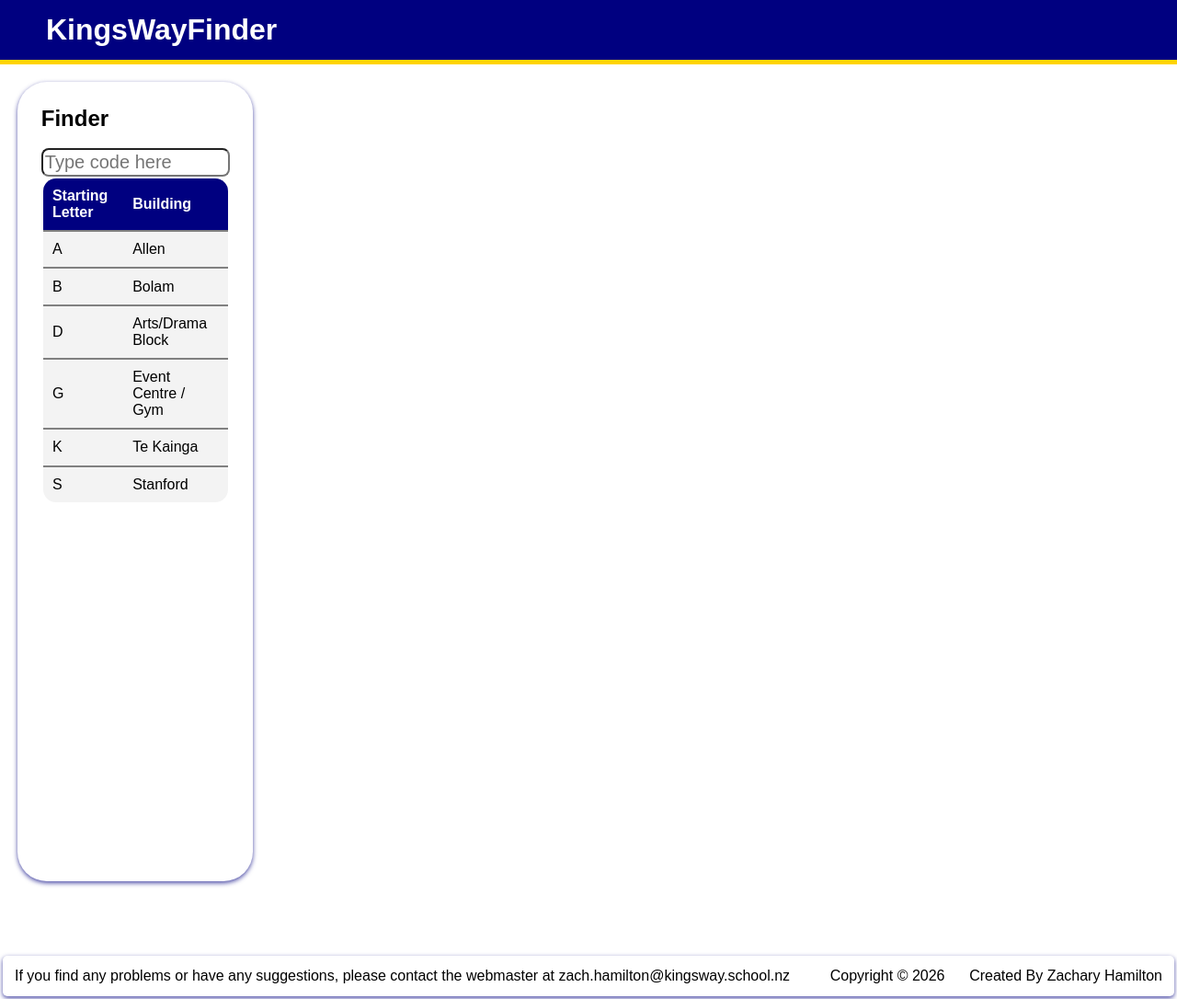
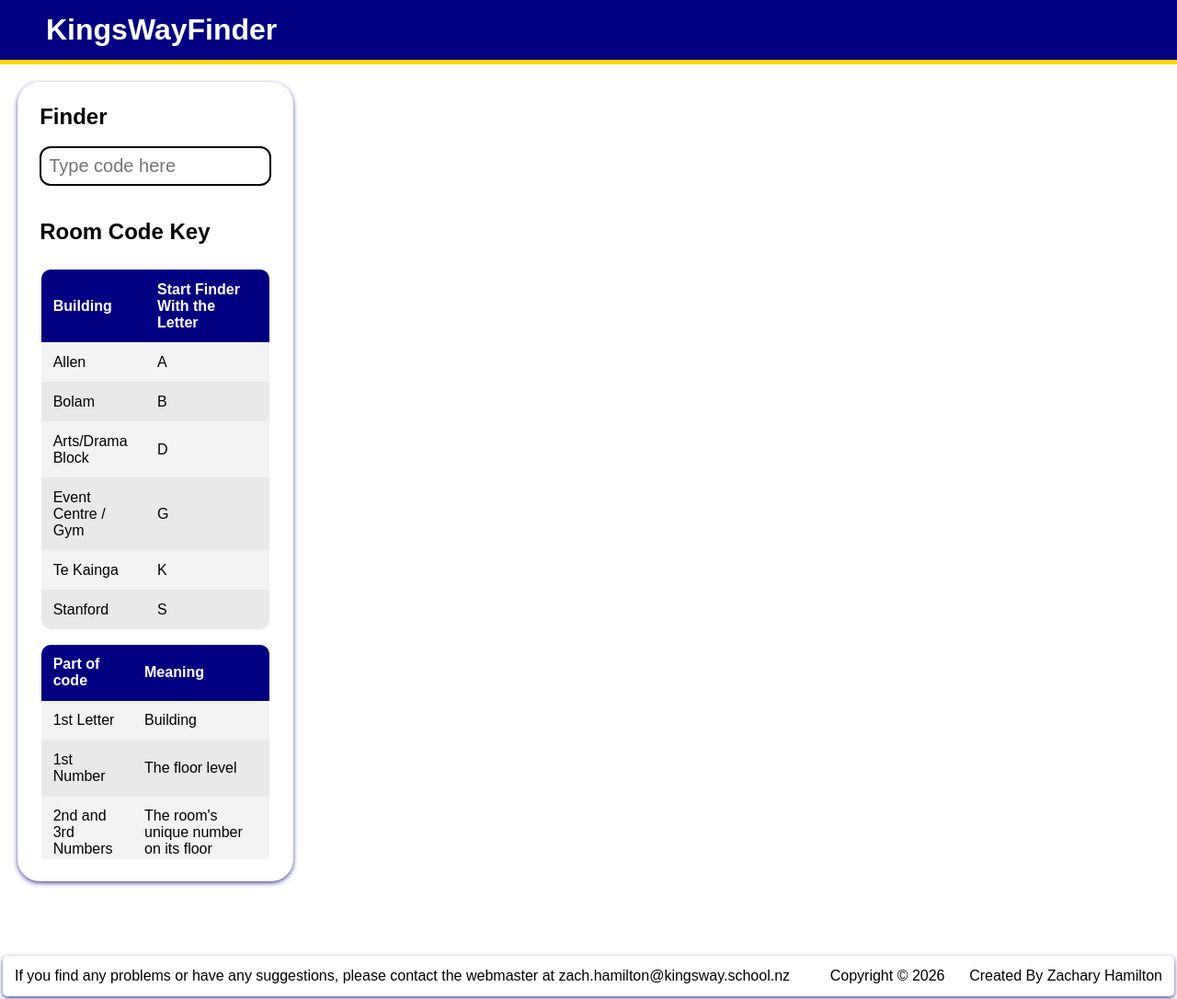
Before and after one commit to ZachHamiton/12DGT-Programing-and-Project-Management, a Flask app: page / in a window 1280 px wide. Shown: the whole page at 92% size. Run offline with Flask 3, Linux system fonts and the light colour scheme.

Commit message:
Made the class code key

```diff
--- a/KingsWayFinder/website/static/styles.css
+++ b/KingsWayFinder/website/static/styles.css
@@ -63,45 +63,70 @@ body{
 
 
 
-/*  */
+
 .sidebar{
-    width: 20%;
-    border-radius: 2rem;
+    width: 22%;
+    min-width: 300px;
+    border-radius: 24px;
     height: 80vh;
     margin: 1.5%;
     box-shadow: 0px 2px 5px rgba(0, 0, 128, 0.7); /* makes th e sidebar look like its hovering above everything else*/
-    padding: 2%;
+    padding: 24px;
     font-family: sans-serif;
 }
 
 
+.sidebar_content {
+    display: flex;
+    flex-direction: column;
+    height: 100%;
+}
+
 .finder_input{
-    padding: 1%;
-    border-radius: 0.5rem;
+    outline: none;
+    border: 2px solid black;
+    padding: 8px;
+    border-radius: 12px;
     width:100%;
     font-size: 20px;
 }
 
+
+.table_div{
+    flex: 1; /* makes the table div take up all reamaining space*/
+    overflow-y: scroll;
+    margin-top: 5%;
+}
+
+/* followed example table from https://www.youtube.com/watch?v=lXxEm9thbiQ */
 table{
     width:100%;
-    border-radius: 1rem;
+    border-radius: 12px;
     border: 2px solid black; /*not working*/
     overflow: hidden;
     border-collapse: collapse;
+    margin-top: 5%;
 }
 
+/* styles each individual cell */
 th,td{
     padding:5%;
     text-align: left;
-    border-bottom: 2px solid gray;
 }
 
+/* style table head */
 th{
     background-color: navy;
     color:white;
     font-weight: bold;
 }
-
+/* sytles table rows */
 tr{
     background-color: #f3f3f3;
 }
+
+/* gets every second row and changes its background colour to a darker gray so that the table is more readable */
+tr:nth-child(even){
+    background-color: #e9e9e9;
+
+}
--- a/KingsWayFinder/website/templates/map.html
+++ b/KingsWayFinder/website/templates/map.html
@@ -9,54 +9,56 @@
 <!-- changes what the pages content is / middle is -->
 {% block content %}
     <div class = "sidebar">
-        <div>
+        <div class = "sidebar_content">
+
             <h2>Finder</h2>
             <br>
             <input type = "text" placeholder = "Type code here" class = "finder_input">
+            <br>
+            <br>
+            <h2> Room Code Key</h2>
+
             <div class = "table_div">
+
+                <!-- table explaining which letters correspond to each building -->
                 <table>
                     <thead>
-                        <th>Starting Letter</th>
-                        <th> Building</th>
+                         <th> Building</th>
+                        <th> Start Finder With the Letter</th>
                     </thead>
 
                     <tbody>
-                        <tr>
-                            <td>A</td>
-                            <td>Allen</td>
-                        </tr>
-                        <tr>
-                            <td>B</td>
-                            <td>Bolam</td>
-                        </tr>
-                        <tr>
-                            <td>D</td>
-                            <td>Arts/Drama Block</td>
-                        </tr>
-                        <tr>
-                            <td>G</td>
-                            <td>Event Centre / Gym</td>
-                        </tr>
-                        <tr>
-                            <td>K</td>
-                            <td>Te Kainga</td>
-                        </tr>
-
-                        <tr>
-                            <td>S</td>
-                            <td>Stanford</td>
-                        </tr>
-
-
+                        <tr><td>Allen</td> <td>A</td></tr>
+                        <tr><td>Bolam</td><td>B</td></tr>
+                        <tr><td>Arts/Drama Block</td><td>D</td></tr>
+                        <tr><td>Event Centre / Gym</td><td>G</td></tr>
+                        <tr><td>Te Kainga</td><td>K</td></tr>
+                        <tr><td>Stanford</td><td>S</td></tr>
                     </tbody>
 
                 </table>
 
-            </div>
+                <!-- table that explains the conpanants of the room code -->
+                <table>
+                    <thead>
+                         <th> Part of code</th>
+                        <th> Meaning </th>
+                    </thead>
+
+                    <tbody>
+                        <tr><td>1st Letter</td> <td> Building</td></tr>
+                        <tr><td>1st Number</td> <td> The floor level</td></tr>
+                        <tr><td>2nd and 3rd Numbers</td> <td>The room's unique number on its floor</td></tr>
+                        <tr><td>Letter at the End</td><td>The room is a connected side-room</td></tr>
+                    </tbody>
+
+                </table>
 
 
+
+
+            </div>
         </div>
 
     </div>
-
 {%endblock%}
```
